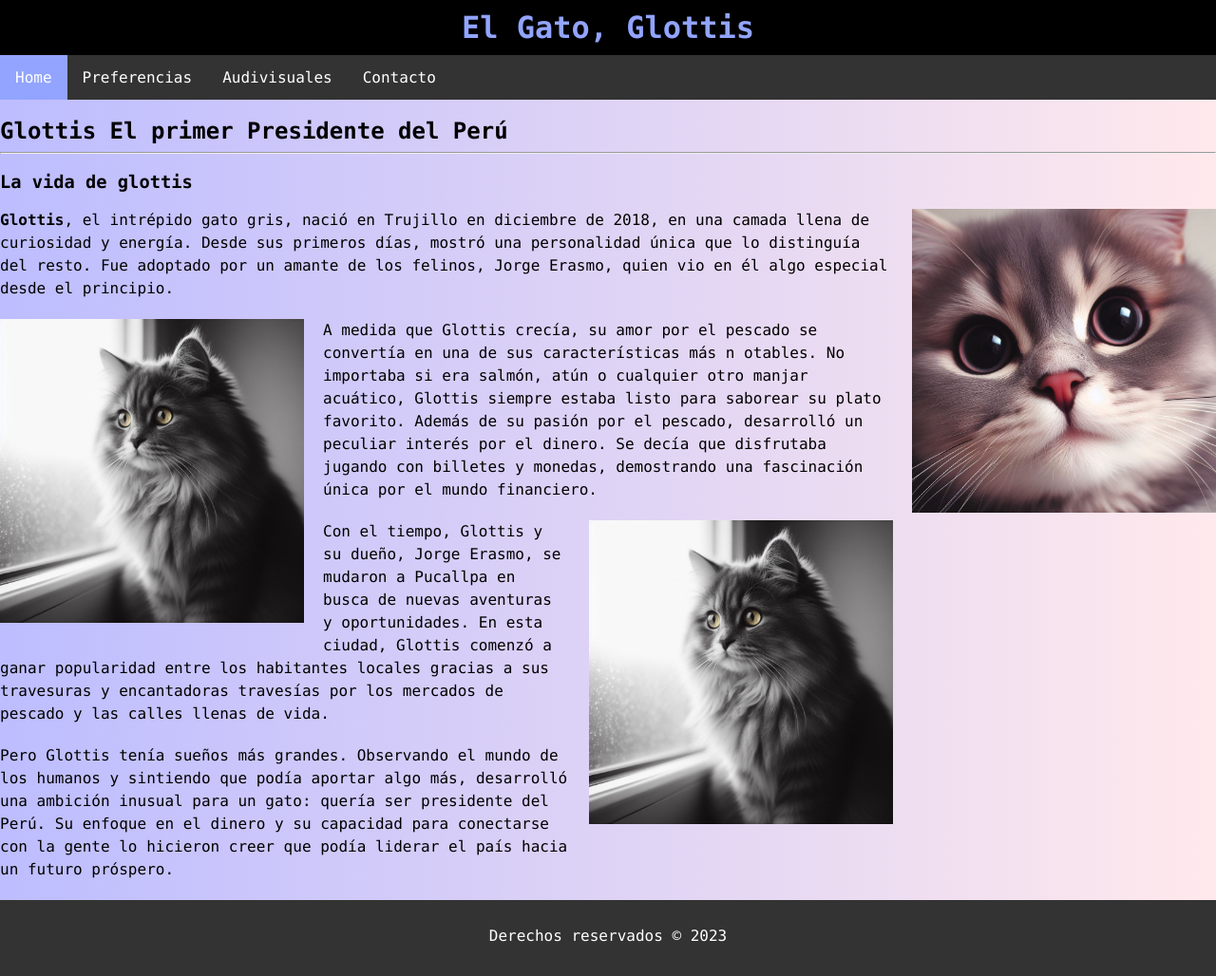
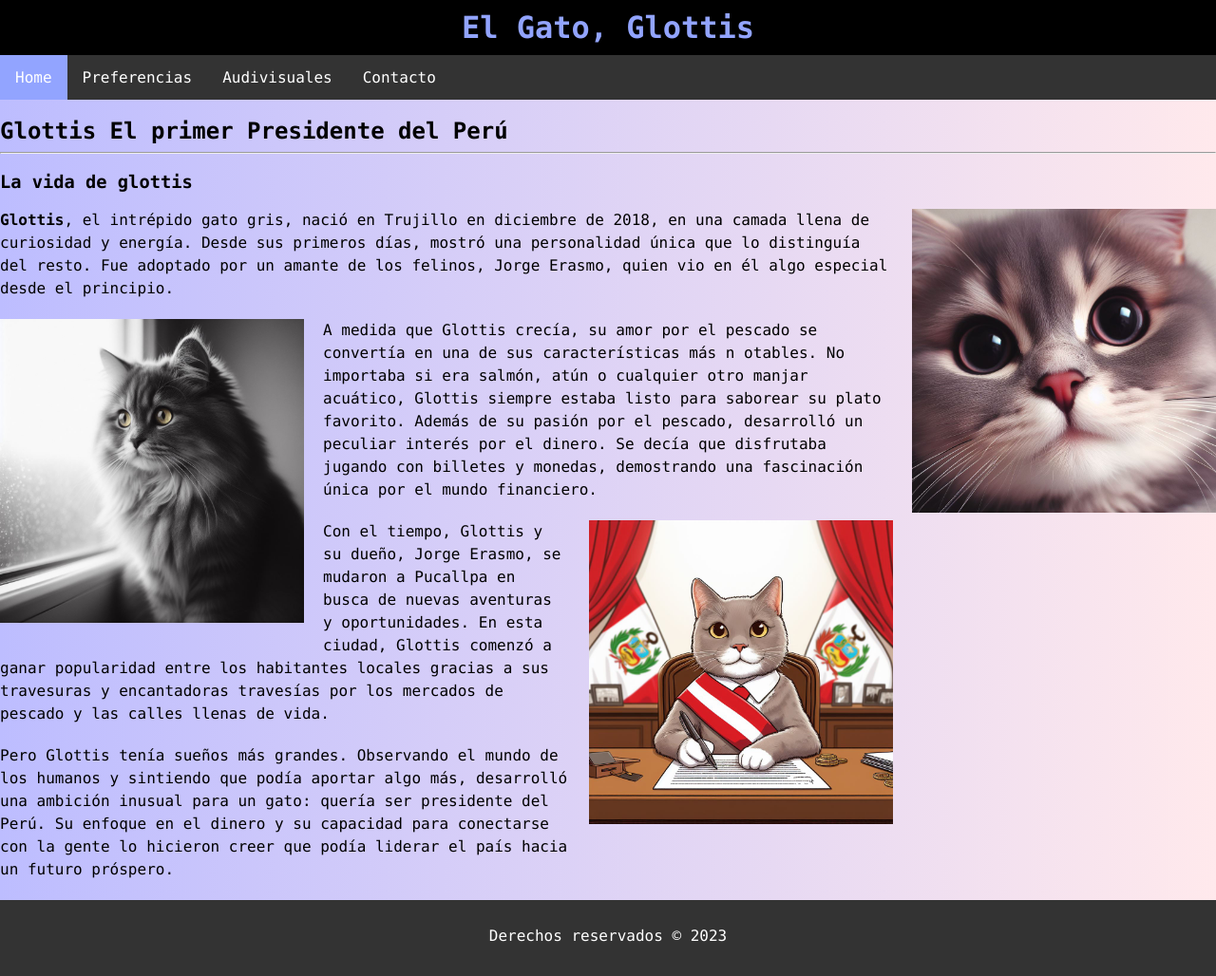
Before and after one commit to Erasmoo/proyecto_curso_html, a plain HTML site: page index.html in a window 1280 px wide. Shown: the whole page at 95% size. Drawn offline with Linux system fonts and the light colour scheme.

Commit message:
Update index.html

```diff
--- a/index.html
+++ b/index.html
@@ -130,18 +130,18 @@
 
     <article>
         <h3>La vida de glottis</h3>
-        <img class="image" src="/assets/img/_ceb81666-52ba-4a0d-afb6-0534c9553404.jpeg" alt="Glotis el Gato">
+        <img class="image" src="https://raw.githubusercontent.com/Erasmoo/proyecto_curso_html/master/assets/img/_ceb81666-52ba-4a0d-afb6-0534c9553404.jpeg" alt="Glotis el Gato">
         <p><b>Glottis</b>, el intrépido gato gris, nació en Trujillo en diciembre de 2018, en una camada llena de
             curiosidad y energía. Desde sus primeros días, mostró una personalidad única
             que lo distinguía del resto. Fue adoptado por un amante de los felinos, Jorge Erasmo, quien
             vio en él algo especial desde el principio.</p>
-        <img class="image2" src="/assets/img/_e6535ce3-a333-4588-992e-c02814d2bf63.jpeg" alt="Gato loco">
+        <img class="image2" src="https://raw.githubusercontent.com/Erasmoo/proyecto_curso_html/master/assets/img/_e6535ce3-a333-4588-992e-c02814d2bf63.jpeg" alt="Gato loco">
         <p>A medida que Glottis crecía, su amor por el pescado se convertía en una de sus características más n
             otables. No importaba si era salmón, atún o cualquier otro manjar acuático, Glottis siempre
             estaba listo para saborear su plato favorito. Además de su pasión por el pescado, desarrolló
             un peculiar interés por el dinero. Se decía que disfrutaba jugando con billetes y monedas, demostrando
             una fascinación única por el mundo financiero.</p>
-        <img class="image" src="https://raw.githubusercontent.com/Erasmoo/proyecto_curso_html/master/assets/img/_e6535ce3-a333-4588-992e-c02814d2bf63.jpeg" alt="">
+        <img class="image" src="https://raw.githubusercontent.com/Erasmoo/proyecto_curso_html/master/assets/img/_ea3d82aa-eee7-44b5-9c4e-794163945c2e.jpeg" alt="">
         <p>Con el tiempo, Glottis y su dueño, Jorge Erasmo, se mudaron a Pucallpa en busca de nuevas aventuras y
             oportunidades. En esta ciudad, Glottis comenzó a ganar popularidad entre los habitantes locales
             gracias a sus travesuras y encantadoras travesías por los mercados de pescado y las
```
